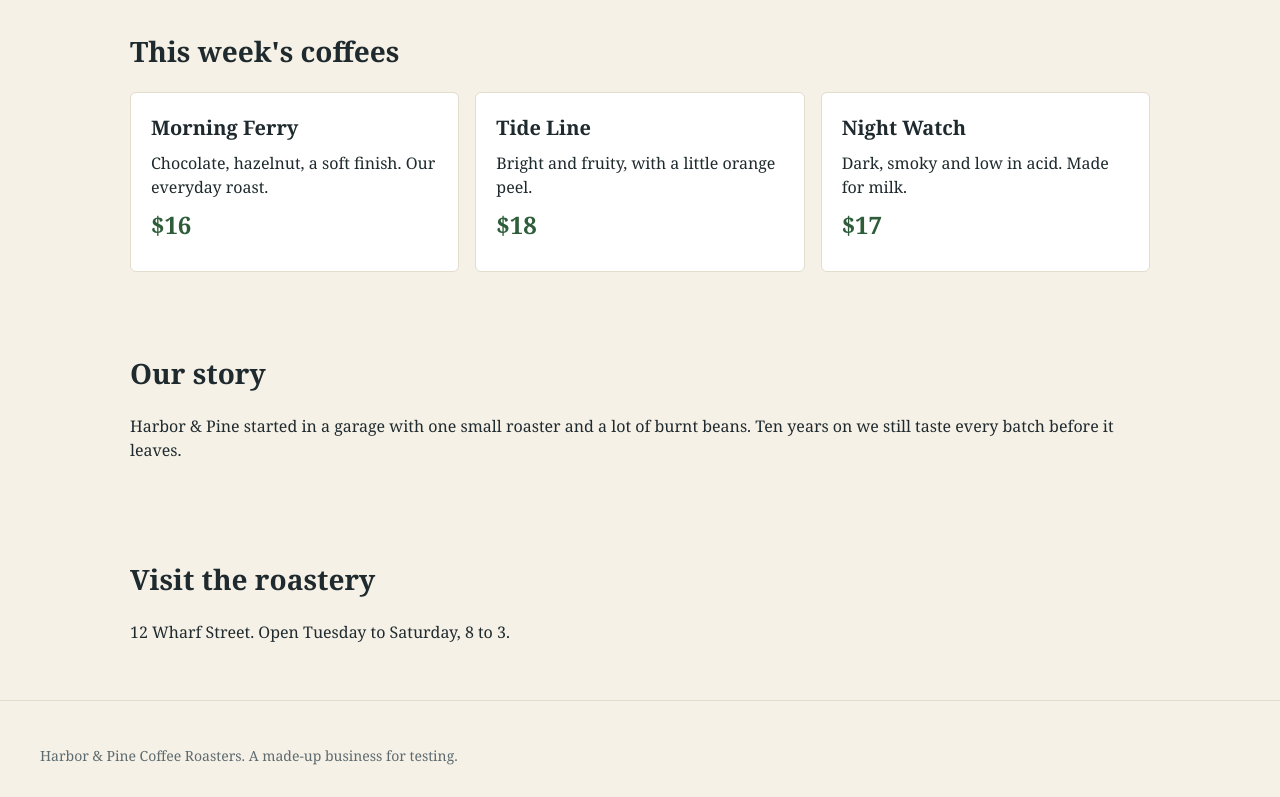
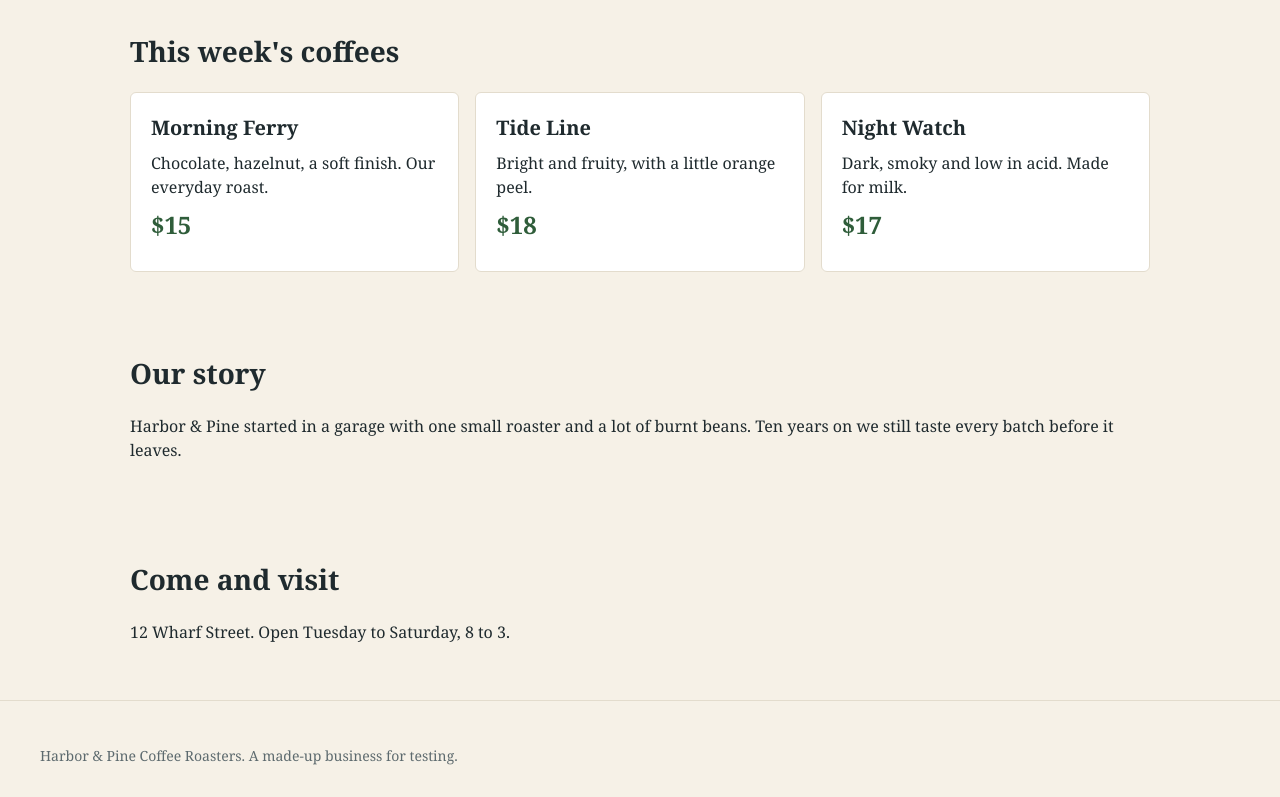
Before and after one commit to AcroyearOne/tenhari-roundtrip-demo, a plain HTML site: page index.html in a window 1280 px wide. Shown: the part 523-1320 px from the top of the page. Drawn offline with Linux system fonts and the light colour scheme.

Commit message:
Tenhari: the change for pins 7 and 8 on Harbor and Pine (round trip demo)

```diff
--- a/index.html
+++ b/index.html
@@ -36,7 +36,7 @@
           <li class="card">
             <h3>Morning Ferry</h3>
             <p>Chocolate, hazelnut, a soft finish. Our everyday roast.</p>
-            <p class="price">$16</p>
+            <p class="price">$15</p>
           </li>
           <li class="card">
             <h3>Tide Line</h3>
@@ -57,7 +57,7 @@
       </section>
 
       <section id="visit" class="visit">
-        <h2>Visit the roastery</h2>
+        <h2>Come and visit</h2>
         <p>12 Wharf Street. Open Tuesday to Saturday, 8 to 3.</p>
       </section>
     </main>
```
